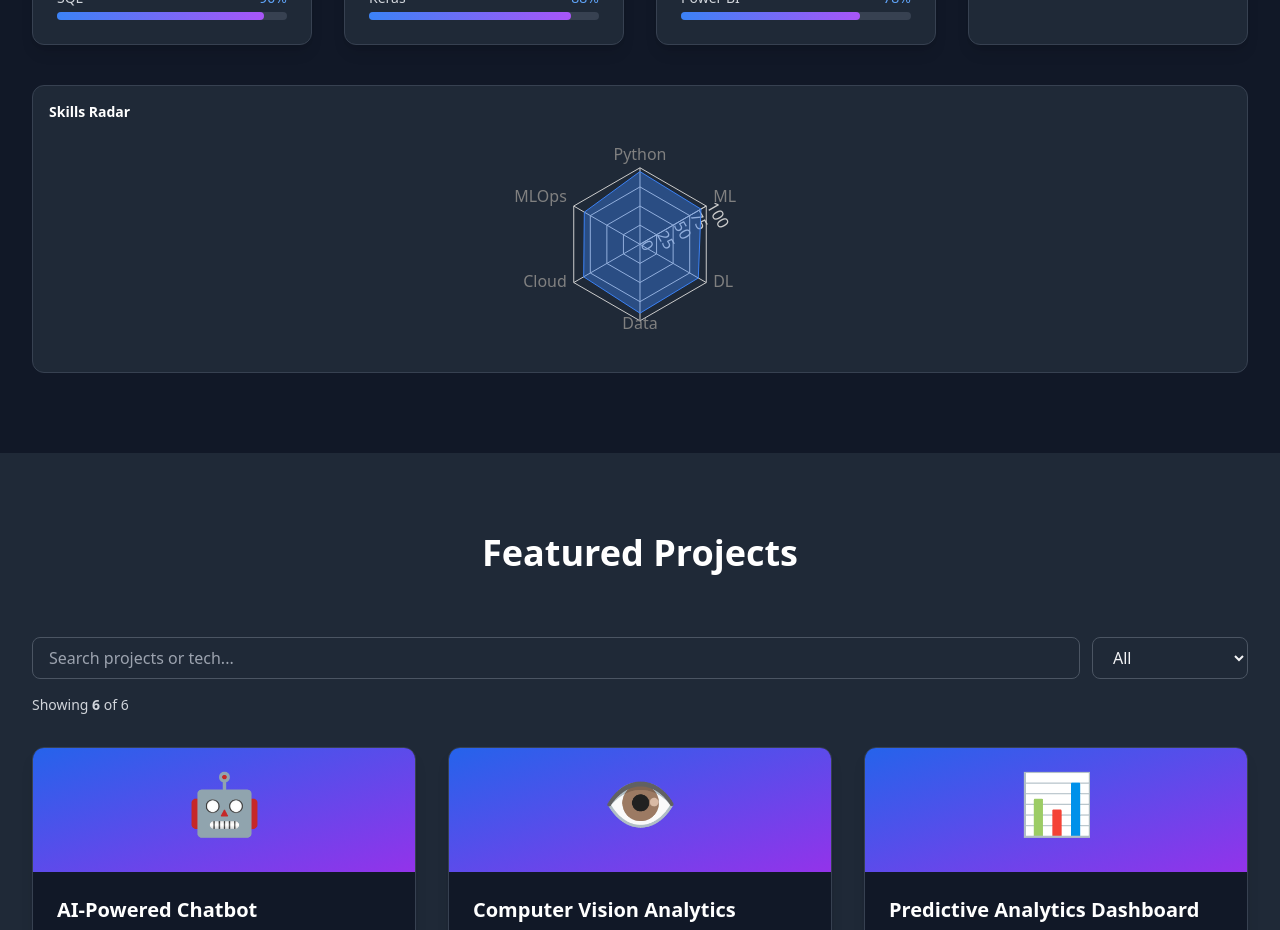
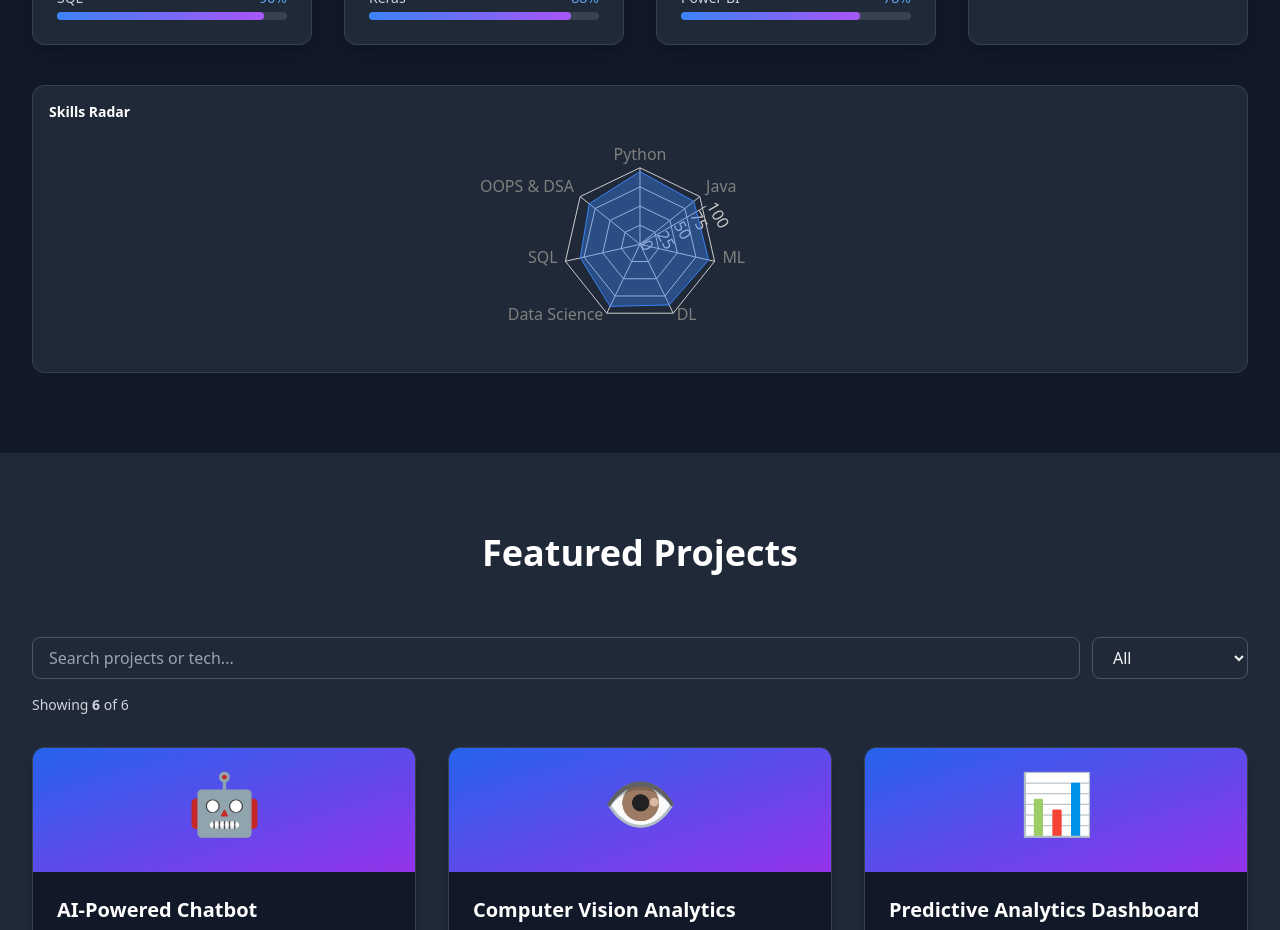
Before and after one commit to rajputshivamsingh510/Portfolio, a React (Vite) app: page / in a window 1280 px wide. Shown: the part 2040-2970 px from the top of the page. Built offline with nearby package versions, Linux system fonts and the light colour scheme.

Commit message:
Update SkillsRadar.tsx

```diff
--- a/src/widgets/SkillsRadar.tsx
+++ b/src/widgets/SkillsRadar.tsx
@@ -5,11 +5,12 @@ type Datum = { subject: string; A: number; fullMark: number };
 
 const data: Datum[] = [
   { subject: 'Python', A: 95, fullMark: 100 },
+  { subject: 'Java', A: 90, fullMark: 100 },
   { subject: 'ML', A: 92, fullMark: 100 },
   { subject: 'DL', A: 88, fullMark: 100 },
-  { subject: 'Data', A: 90, fullMark: 100 },
-  { subject: 'Cloud', A: 85, fullMark: 100 },
-  { subject: 'MLOps', A: 84, fullMark: 100 },
+  { subject: 'Data Science', A: 90, fullMark: 100 },
+  { subject: 'SQL', A: 80, fullMark: 100 },
+  { subject: 'OOPS & DSA', A: 85, fullMark: 100 },
 ];
 
 export default function SkillsRadar() {
```
